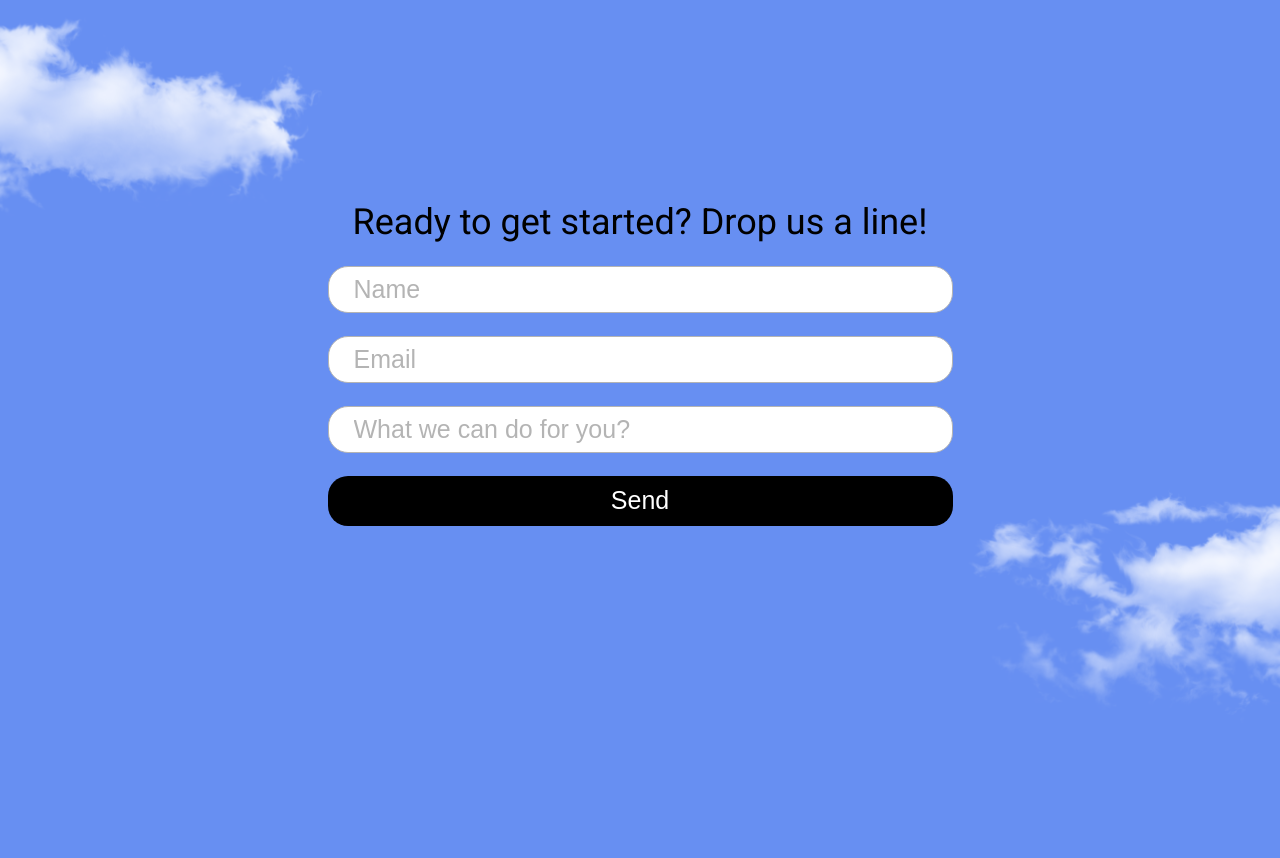
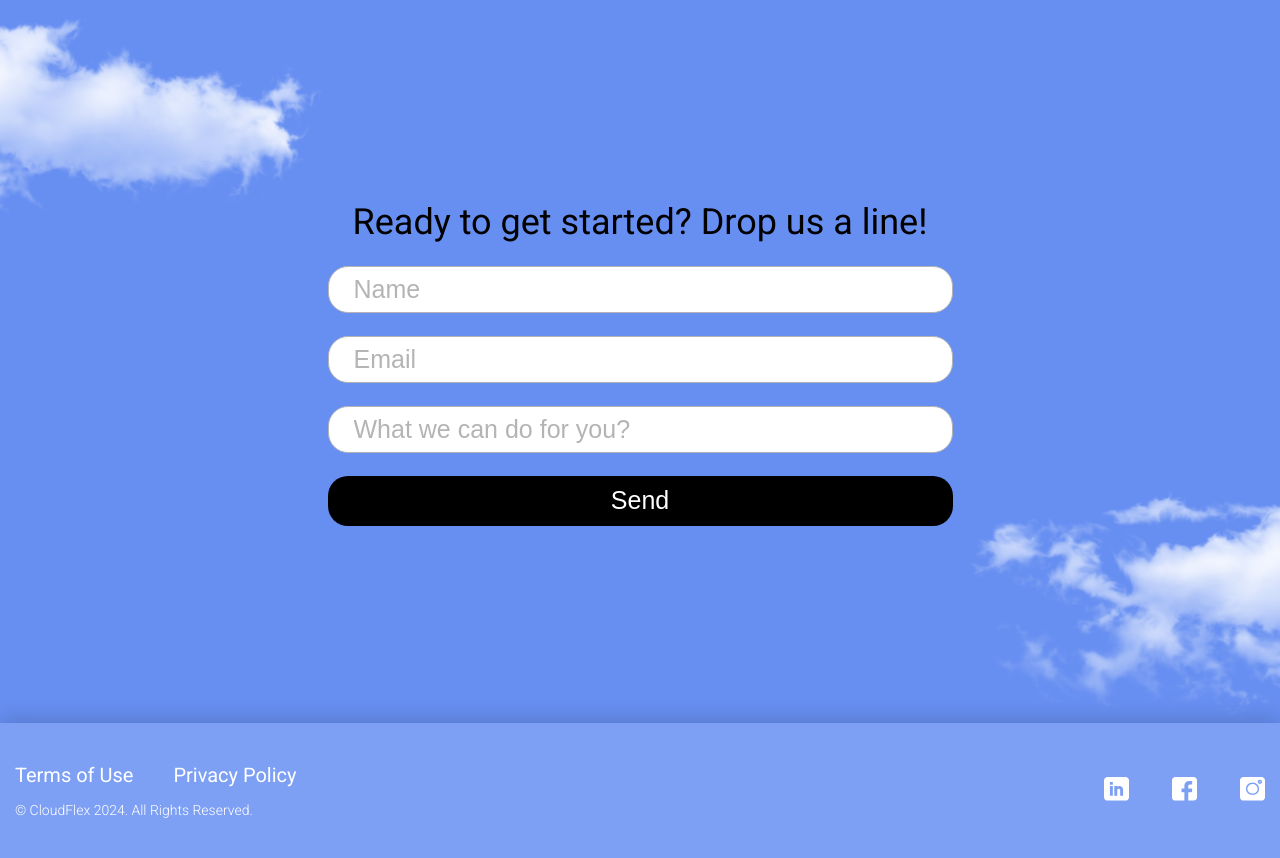
Before and after one commit to ural-metrolog/landing_live_streaming, a plain HTML site: page index.html in a window 1280 px wide. Shown: the part 5262-6120 px from the top of the page. Before the commit the page ends 5985 px from the top, so only its background shows below. Drawn offline with Linux system fonts and the light colour scheme.

Commit message:
footer section

```diff
--- a/index.html
+++ b/index.html
@@ -277,5 +277,38 @@
 		</section>
 	</main>
 
+	<footer class="footer-section">
+		<div class="container">
+			<div class="footer">
+				<div class="footer__terms">
+					<div class="footer__terms-links">
+						<a href="#" class="footer__terms-link">Terms of Use</a>
+						<a href="#" class="footer__terms-link">Privacy Policy</a>
+					</div>
+
+					<div class="footer__terms-rights">© CloudFlex 2024. All Rights Reserved.</div>
+				</div>
+
+				<address class="footer__contacts">
+					<a href="#" target="_blank">
+						<svg class="footer__contacts-icon">
+							<use href="/assets/sprites.svg#linkedin-icon"></use>
+						</svg>
+					</a>
+					<a href="#" target="_blank">
+						<svg class="footer__contacts-icon">
+							<use href="/assets/sprites.svg#facebook-icon"></use>
+						</svg>
+					</a>
+					<a href="#" target="_blank">
+						<svg class="footer__contacts-icon">
+							<use href="/assets/sprites.svg#instagram-icon"></use>
+						</svg>
+					</a>
+				</address>
+			</div>
+		</div>
+	</footer>
+
 </body>
 </html>
--- /dev/null
+++ b/styles/_contacts.scss
@@ -0,0 +1,48 @@
+@use 'variables' as v;
+@use 'mixins' as m;
+@use 'sass:color';
+@use 'placeholders';
+
+.footer-section {
+	background-color: color.adjust(v.$color_white, $alpha: -0.85);
+	box-shadow: 0 -5px 20px 0 rgba(0,0,0,0.15);
+
+	.footer {
+		width: 100%;
+		height: 135px;
+		margin: 0 auto;
+		padding: 0 15px;
+		@include m.d-flex(space-between, center, nowrap, row, 0, 0);
+
+		&__terms {
+			@include m.d-flex(start, start, nowrap, column, 0, 15px);
+
+			&-links {
+				@include m.d-flex(start, center, nowrap, row, 40px, 0);
+				@include m.font(20px, 400, v.$color_white);
+			}
+
+			&-link {
+				@extend %hover-black;
+			}
+
+			&-rights {
+				@include m.font(14px, 300, v.$color_white);
+			}
+		}
+
+		&__contacts {
+			@include m.d-flex(space-between, center, nowrap, row, 43px, 0);
+
+			&-icon {
+				width: 25px;
+				height: 24px;
+				fill: v.$color_white;
+			}
+		}
+
+		@media (max-width: v.$media_sm) {
+			@include m.d-flex(center, center, nowrap, column-reverse, 0, 20px);
+		}
+	}
+}
--- a/styles/_importer.scss
+++ b/styles/_importer.scss
@@ -7,3 +7,4 @@
 @forward 'expa';
 @forward 'testimonials';
 @forward 'form';
+@forward 'contacts';
```
Also changed, not shown: css/index.css, 1 other file.
